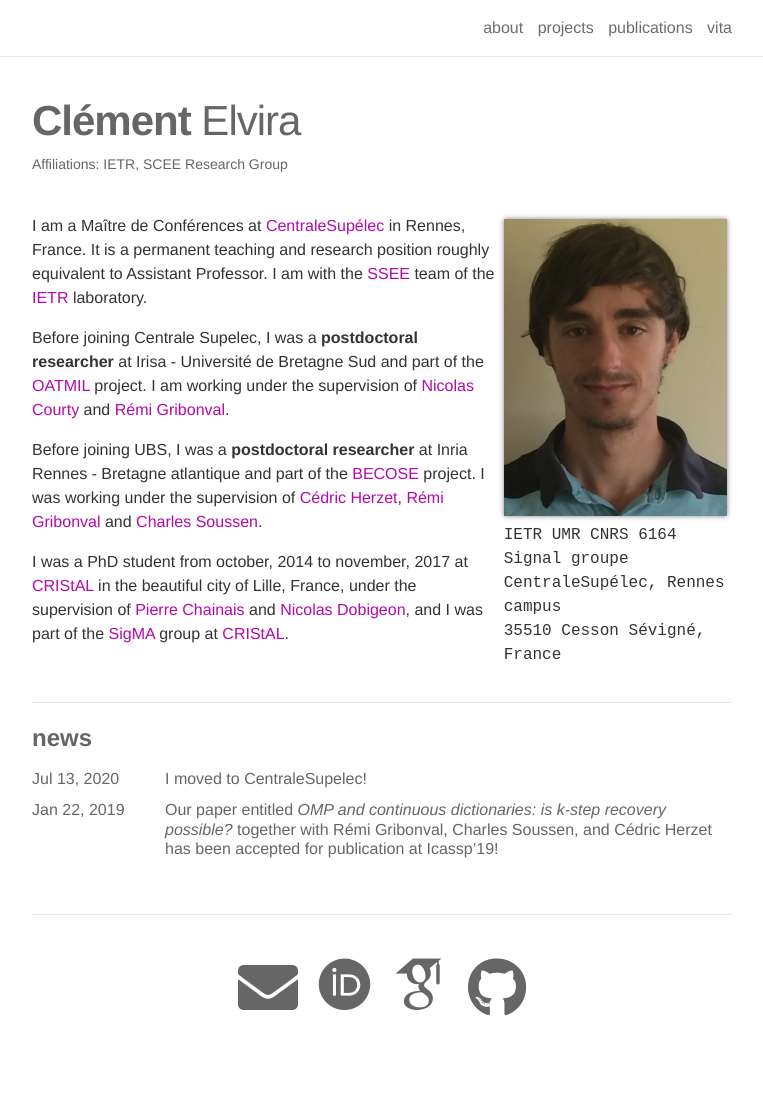
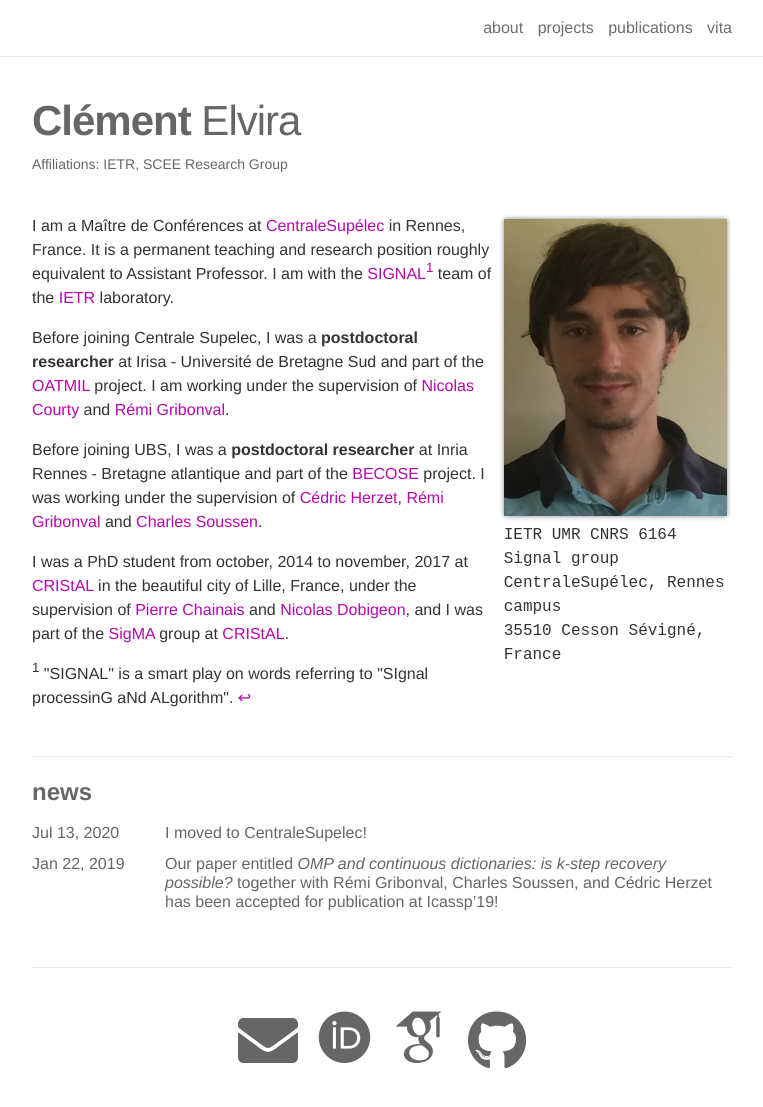
Before and after one commit to c-elvira/c-elvira.github.io-old, a Jekyll site: the page built from _pages/about.md, in a window 1280 px wide and 1208 px high. Shown: the top 1107 px of the window, without its empty margins (258-1021 px from the left). Built offline with Jekyll 4.4.1, drawn with Linux system fonts in a browser that asks for light colours; nearby versions of some CDN libraries; some web fonts are replaced.

Commit message:
update publi and welcome page

```diff
--- a/_layouts/bib.html
+++ b/_layouts/bib.html
@@ -66,6 +66,9 @@
   {% if entry.abstract %}
     [<a class="abstract">Abs</a>]
   {% endif %}
+  {% if entry.suppmat %}
+    [<a href="{{ entry.suppmat | prepend: '/assets/pdf/' | prepend: site.baseurl | prepend: site.url }}" target="_blank">supplementary material</a>]
+  {% endif %}
   {% if entry.doi %}
     [<a href="https://doi.org\{{ entry.doi }}" target="_blank">DOI</a>]
   {% endif %}
--- a/_pages/about.md
+++ b/_pages/about.md
@@ -9,7 +9,7 @@ profile:
   image: id_elvira_2015.jpg
   address: >
     <p>IETR UMR CNRS 6164</p>
-    <p>Signal groupe</p>
+    <p>Signal group</p>
     <p>CentraleSupélec, Rennes campus</p>
     <p>35510 Cesson Sévigné, France</p>
 
@@ -19,7 +19,7 @@ social: true
 
 I am a Maître de Conférences at [CentraleSupélec](http://www.rennes.centralesupelec.fr/) in Rennes, France.
 It is a permanent teaching and research position roughly equivalent to Assistant Professor.
-I am with the [SSEE](http://www.rennes.supelec.fr/ren/rd/scee/) team of the [IETR](https://www.ietr.fr/) laboratory.
+I am with the [SIGNAL](https://www.ietr.fr/equipe-signal-signal-processing-and-algorithm)<a id="footnote-1-ref" href="#footnote-1"><sup>1</sup></a> team of the [IETR](https://www.ietr.fr/) laboratory.
 
 Before joining Centrale Supelec, I was a **postdoctoral researcher** at Irisa - Université de Bretagne Sud and part of the [OATMIL](http://people.irisa.fr/Nicolas.Courty/OATMIL/) project.
 I am working under the supervision of [Nicolas Courty](https://people.irisa.fr/Nicolas.Courty/) and [Rémi Gribonval](https://people.irisa.fr/Remi.Gribonval/).<br>
@@ -28,3 +28,9 @@ Before joining UBS, I was a **postdoctoral researcher** at Inria Rennes - Bretag
 I was working under the supervision of [Cédric Herzet](https://people.rennes.inria.fr/Cedric.Herzet/Cedric.Herzet/Main.html), [Rémi Gribonval](https://people.irisa.fr/Remi.Gribonval/) and [Charles Soussen](http://webpages.lss.supelec.fr/charles.soussen/soussen_EN.html).<br>
 
 I was a PhD student from october, 2014 to november, 2017 at [CRIStAL](http://www.cristal.univ-lille.fr) in the beautiful city of Lille, France, under the supervision of [Pierre Chainais](http://pierrechainais.ec-lille.fr) and [Nicolas Dobigeon](http://dobigeon.perso.enseeiht.fr/index.html), and I was part of the [SigMA](http://www.cristal.univ-lille.fr/?rubrique27&eid=30) group at [CRIStAL](http://www.cristal.univ-lille.fr).
+
+
+<p id="footnote-1">
+   <sup>1</sup>
+   "SIGNAL" is a smart play on words referring to "SIgnal processinG aNd ALgorithm". <a href="#footnote-1-ref">&#8617;</a>
+</p>
```
Also changed, not shown: _bibliography/papers.bib (+13 -3 lines), 4 other files.
